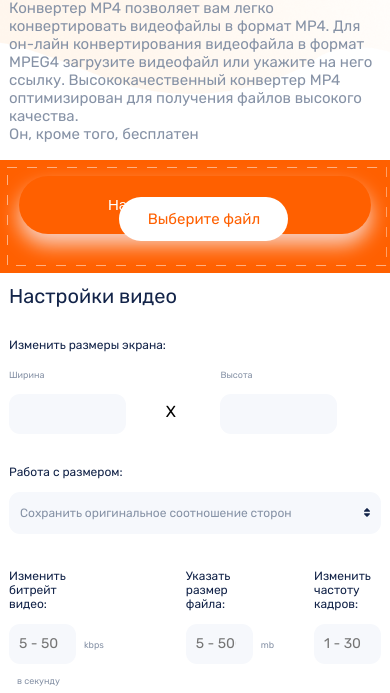
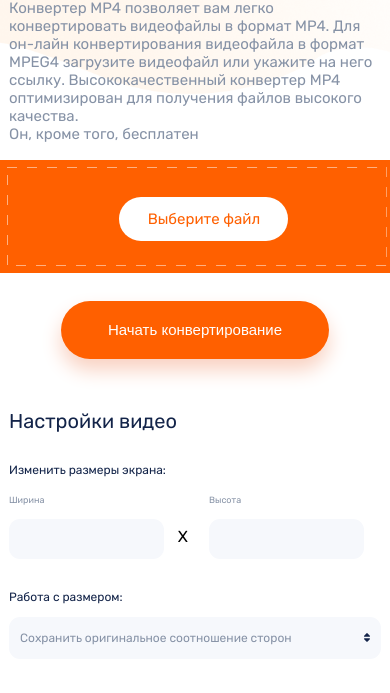
Before and after one commit to ArtemPl-lab/unicVideos, a plain HTML site: page index.html in a window 390 px wide. Shown: the part 151-844 px from the top of the page. Drawn offline with Linux system fonts and the light colour scheme.

Commit message:
mobile version fixed

```diff
--- a/css/style.css
+++ b/css/style.css
@@ -724,4 +724,33 @@ input[type="checkbox"]:checked + .checkbox-label::after{
     .drop-zone{
         min-height: 113px;
     }
+    .form-section{
+        top: 25px;
+    }
+    .start-converting-btn{
+        font-style: normal;
+        font-weight: normal;
+        font-size: 15px;
+        line-height: 18px;
+        color: #FFFFFF;
+        padding: 18px 45px;
+    }
+    .form-col-2{
+        /* margin-left: 14px !important; */
+        flex-grow: .45 !important;
+    }
+
+    .form-col-2 + .form-col-1{
+        margin-left: 14px !important;
+        margin-right: 14px !important;
+    }
+    .form-col-1 + .form-col-2{
+        margin-left: 0 !important;
+    }
+    #full-mobile .form-col-2{
+        flex-basis: 80%;
+    }
+    .mobile-none{
+        display: none;
+    }
 }
--- a/index.html
+++ b/index.html
@@ -89,7 +89,7 @@
                             <div class="inp-desc">Ширина</div>
                             <input type="number" name="blur_radius">
                         </div>
-                        <div class="form-col-1" style="padding-bottom: 25px;">
+                        <div class="form-col-1 ml-sm-0" style="padding-bottom: 25px;">
                             <div style="display: flex; align-items: flex-end; height: 100%;">
                                 X
                             </div>
@@ -114,14 +114,14 @@
                             </div>
                         </div>
                     </div>
-                    <div class="form-row">
+                    <div class="form-row" id="full-mobile">
                         <div class="form-col-2" style="margin-left: 0; padding-top: 5px;">
                             <div class="input-label">Изменить битрейт видео:</div>
                             <input type="number" name="vbitrate" placeholder="5 - 50000">
                         </div>
                         <div class="form-col-1" style="padding-bottom: 25px; margin-left: 8px;">
                             <div style="display: flex; align-items: flex-end; height: 100%;">
-                                <div class="inp-desc" style="white-space: nowrap;">kbps &nbsp;&nbsp;&nbsp;&nbsp;&nbsp;&nbsp;&nbsp;&nbsp;&nbsp;&nbsp;&nbsp;&nbsp;&nbsp;&nbsp;&nbsp;&nbsp;&nbsp;&nbsp;</div>
+                                <div class="inp-desc" style="white-space: nowrap;">kbps <span class="mobile-none">&nbsp;&nbsp;&nbsp;&nbsp;&nbsp;&nbsp;&nbsp;&nbsp;&nbsp;&nbsp;&nbsp;&nbsp;&nbsp;&nbsp;&nbsp;&nbsp;&nbsp;&nbsp;</span></div>
                             </div>
                         </div>
                         <div class="form-col-2" style="padding-top: 5px;">
```
